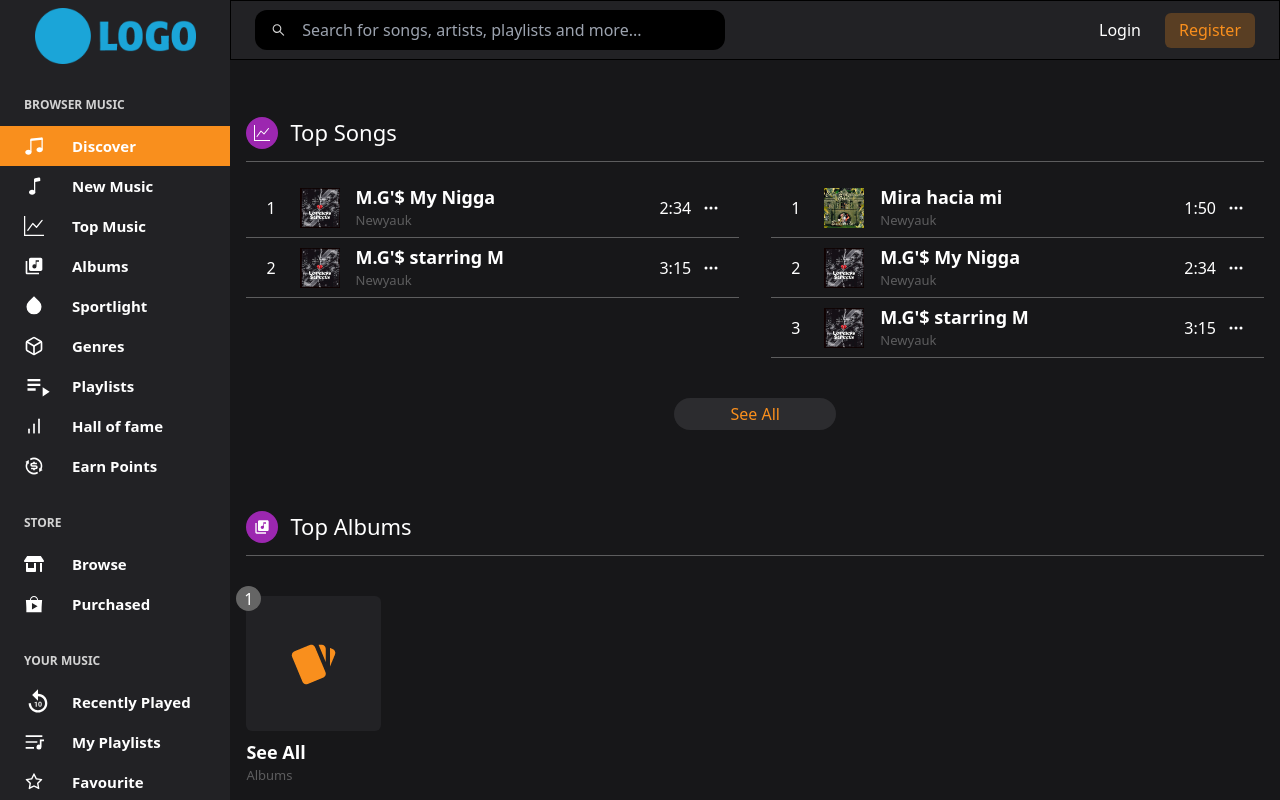
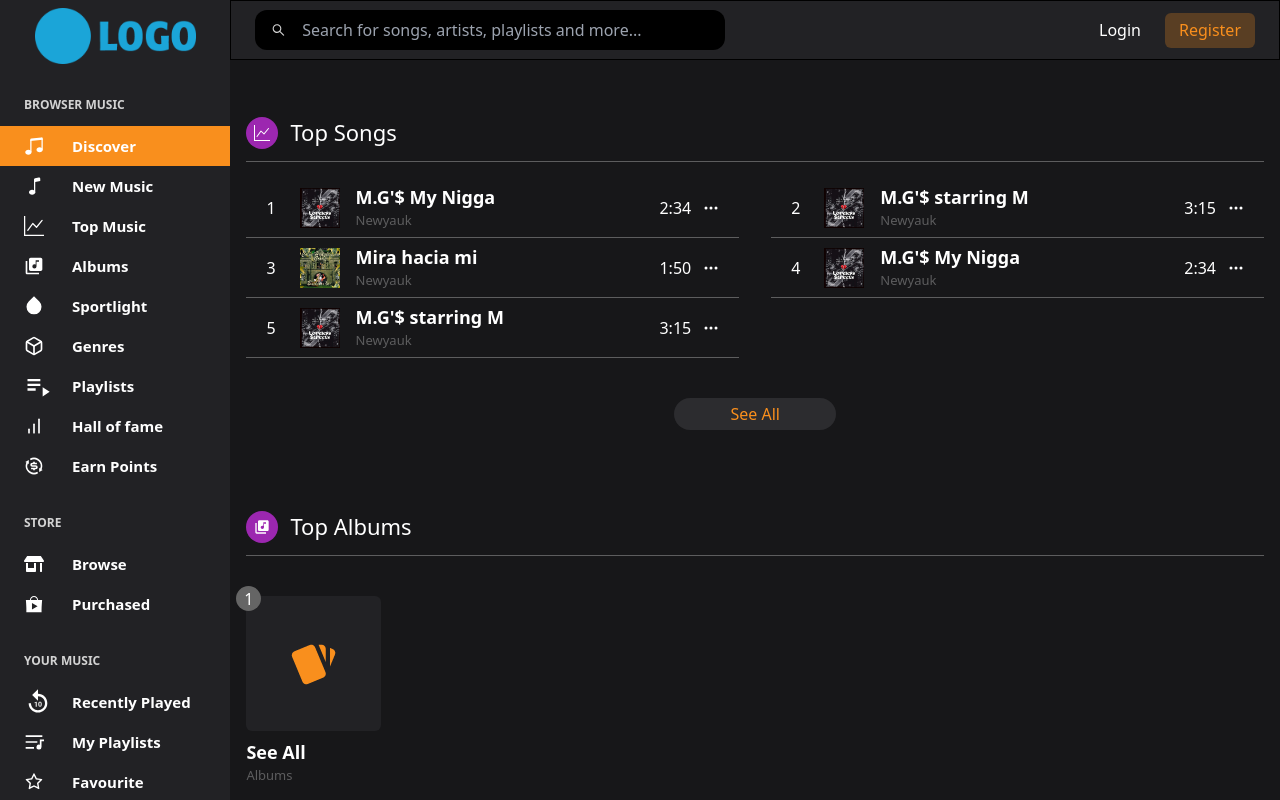
Before and after one commit to ZainSaleem1110/music-player, a React (Create React App) app: page /topMusic in a window 1280 px wide. Built offline with nearby package versions, Linux system fonts and the light colour scheme.

Commit message:
fix top music issue

```diff
--- a/src/Components/musicCard.jsx
+++ b/src/Components/musicCard.jsx
@@ -6,7 +6,7 @@
 function MusicCard({ Data }) {
     const [MusicListing] = useState(Data)
     return (
-        <div>
+        <div className="grid grid-cols-2 gap-x-8">
             {MusicListing.map((list, index) => {
                 return <div className="h-[60px] w-[100%] flex justify-between items-center px-5 text-white hover:bg-[#35434acc] cursor-pointer border-b border-[#ffffff4d]">
                     <div className="flex items-center">
--- a/src/Pages/TopMusic.jsx
+++ b/src/Pages/TopMusic.jsx
@@ -9,9 +9,6 @@
 const MusicList1 = [
     { Image: Song01, name: "M.G'$ My Nigga", country: "Newyauk", time: "2:34" },
     { Image: Song01, name: "M.G'$ starring M", country: "Newyauk", time: "3:15" },
-]
-
-const MusicList2 = [
     { Image: Song02, name: "Mira hacia mi", country: "Newyauk", time: "1:50" },
     { Image: Song01, name: "M.G'$ My Nigga", country: "Newyauk", time: "2:34" },
     { Image: Song01, name: "M.G'$ starring M", country: "Newyauk", time: "3:15" },
@@ -28,9 +25,8 @@
                         </div>
                         <h1 className="text-[22px] ml-3">Top Songs</h1>
                     </div>
-                    <div className="grid grid-cols-2 gap-8 w-[100%]">
+                    <div className="w-[100%]">
                         <MusicCard Data={MusicList1} />
-                        <MusicCard Data={MusicList2} />
                     </div>
                     <button className="text-[#f98f1d] bg-[#2C2C2F] px-14 py-1 rounded-full mt-10">
                         See All
```
